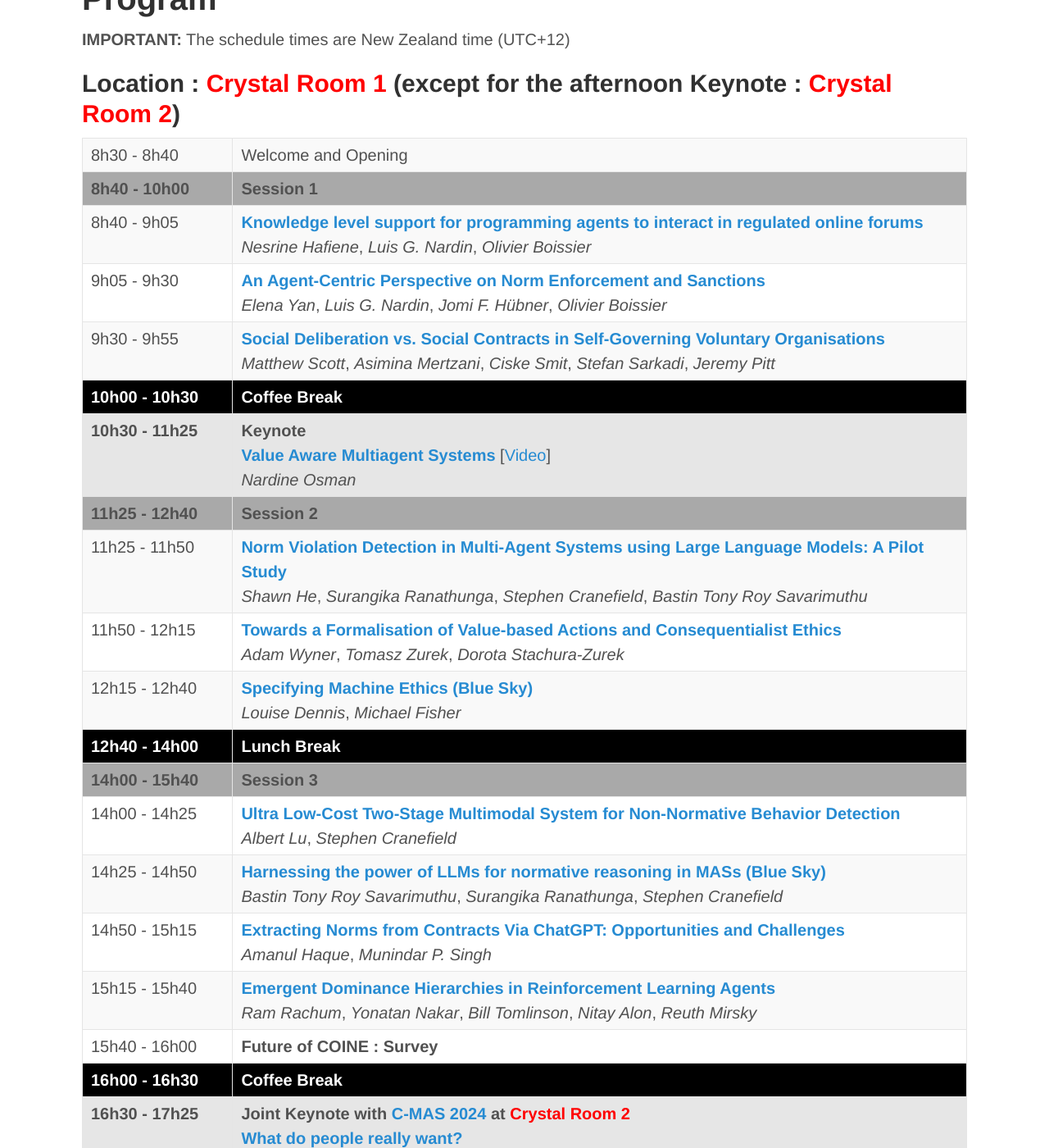
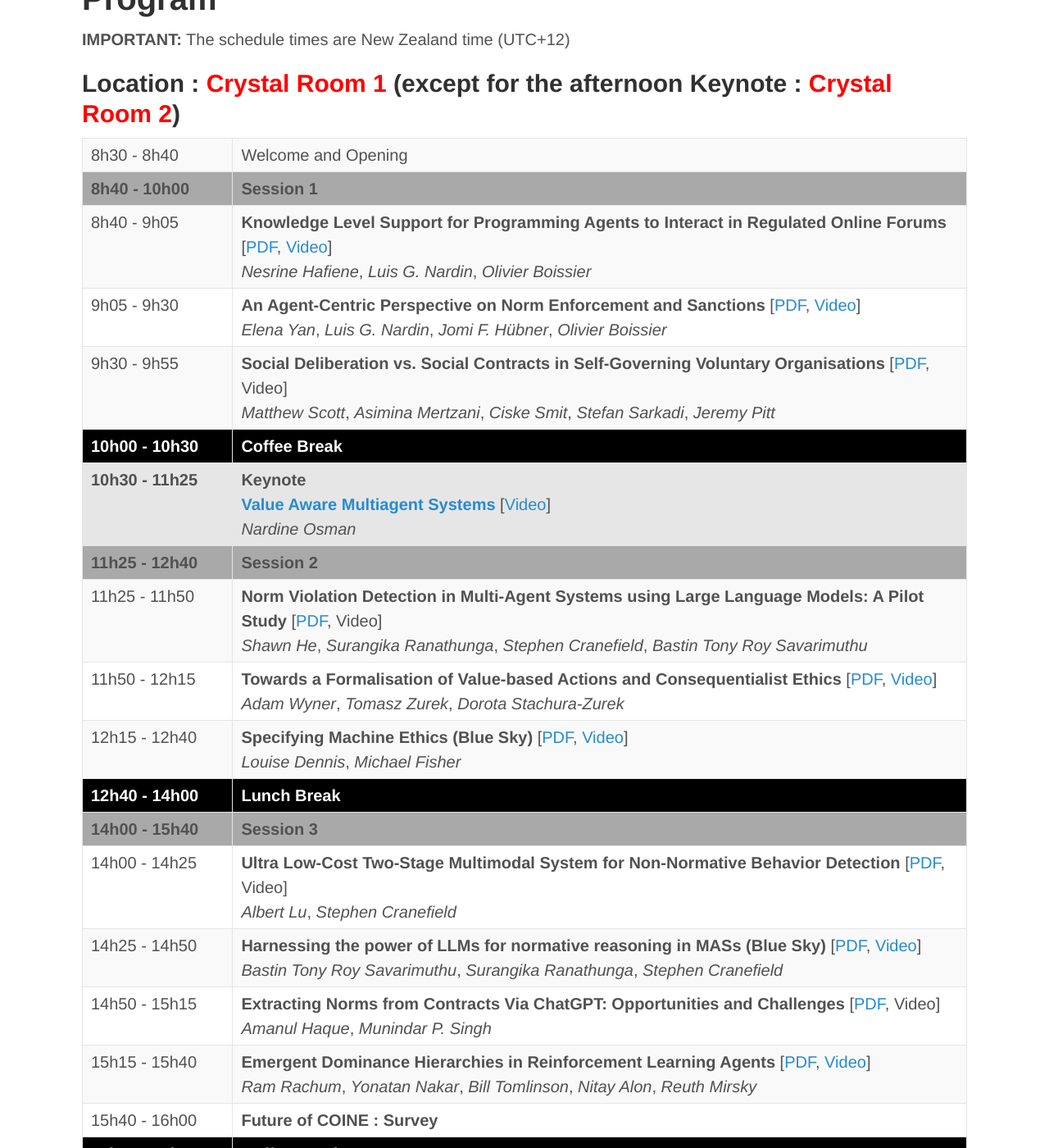
Before and after one commit to coin-workshop/coine-2024-auckland, a Jekyll site: the page built from technical_programme.md, in a window 1280 px wide and 1400 px high, scrolled down 266 px. Shown: the whole window at 82% size. Built offline with Jekyll 4.4.1, drawn with Linux system fonts in a browser that asks for light colours.

Commit message:
Added video links

```diff
--- a/technical_programme.md
+++ b/technical_programme.md
@@ -20,15 +20,15 @@ title: Program
     </tr>
     <tr>
       <td align="left" valign="top">8h40 - 9h05</td>
-      <td align="left" valign="top"><b><a href="https://ci.mines-stetienne.fr/coine2024/nesrineEtAl2024-coine2024.pdf" target="_blank">Knowledge level support for programming agents to interact in regulated online forums</a></b><br/><i>Nesrine Hafiene</i>, <i>Luis G. Nardin</i>, <i>Olivier Boissier</i></td>
+      <td align="left" valign="top"><b>Knowledge Level Support for Programming Agents to Interact in Regulated Online Forums</b> [<a href="https://ci.mines-stetienne.fr/coine2024/nesrineEtAl2024-coine2024.pdf" target="_blank">PDF</a>, <a href="https://www.youtube.com/watch?v=E_722iG0-Ag" target="_blank">Video</a>]<br/><i>Nesrine Hafiene</i>, <i>Luis G. Nardin</i>, <i>Olivier Boissier</i></td>
     </tr>
     <tr>
       <td align="left" valign="top">9h05 - 9h30</td>
-      <td align="left" valign="top"><b><a href="https://arxiv.org/abs/2403.15128" target="_blank">An Agent-Centric Perspective on Norm Enforcement and Sanctions</a></b><br/><i>Elena Yan</i>, <i>Luis G. Nardin</i>, <i>Jomi F. Hübner</i>, <i>Olivier Boissier</i></td>
+      <td align="left" valign="top"><b>An Agent-Centric Perspective on Norm Enforcement and Sanctions</b> [<a href="https://arxiv.org/abs/2403.15128" target="_blank">PDF</a>, <a href="https://www.youtube.com/watch?v=mhTkXgx4aJA" target="_blank">Video</a>]<br/><i>Elena Yan</i>, <i>Luis G. Nardin</i>, <i>Jomi F. Hübner</i>, <i>Olivier Boissier</i></td>
     </tr>
     <tr>
       <td align="left" valign="top">9h30 - 9h55</td>
-      <td align="left" valign="top"><b><a href="https://arxiv.org/abs/2403.16329" target="_blank">Social Deliberation vs. Social Contracts in Self-Governing Voluntary Organisations</a></b><br/><i>Matthew Scott</i>, <i>Asimina Mertzani</i>, <i>Ciske Smit</i>, <i>Stefan Sarkadi</i>, <i>Jeremy Pitt</i></td>
+      <td align="left" valign="top"><b>Social Deliberation vs. Social Contracts in Self-Governing Voluntary Organisations</b> [<a href="https://arxiv.org/abs/2403.16329" target="_blank">PDF</a>, Video]<br/><i>Matthew Scott</i>, <i>Asimina Mertzani</i>, <i>Ciske Smit</i>, <i>Stefan Sarkadi</i>, <i>Jeremy Pitt</i></td>
     </tr>
     <tr>
       <td style="background-color: black; color: white;" align="left" valign="top"><b>10h00 - 10h30</b></td>
@@ -36,7 +36,7 @@ title: Program
     </tr>
     <tr>
       <td style="background-color: rgb(230, 230, 230);" align="left" valign="top"><b>10h30 - 11h25</b></td>
-      <td style="background-color: rgb(230, 230, 230);" align="left" valign="top"><b>Keynote</b><br/><b><a href="keynote.html">Value Aware Multiagent Systems</a></b> [<a href="https://www.youtube.com/watch?v=3F2FOpBfXDE&ab_channel=COINEWorkshop" target="_blank">Video</a>]<br/><i>Nardine Osman</i></td>
+      <td style="background-color: rgb(230, 230, 230);" align="left" valign="top"><b>Keynote</b><br/><b><a href="keynote.html">Value Aware Multiagent Systems</a></b> [<a href="https://www.youtube.com/watch?v=3F2FOpBfXDE" target="_blank">Video</a>]<br/><i>Nardine Osman</i></td>
     </tr>
     <tr>
       <td style="background-color: darkgray;" align="left" valign="top"><b>11h25 - 12h40</b></td>
@@ -44,15 +44,15 @@ title: Program
     </tr>
     <tr>
       <td align="left" valign="top">11h25 - 11h50</td>
-      <td align="left" valign="top"><b><a href="https://arxiv.org/abs/2403.16517" target="_blank">Norm Violation Detection in Multi-Agent Systems using Large Language Models: A Pilot Study</a></b><br/><i>Shawn He</i>, <i>Surangika Ranathunga</i>, <i>Stephen Cranefield</i>, <i>Bastin Tony Roy Savarimuthu</i></td>
+      <td align="left" valign="top"><b>Norm Violation Detection in Multi-Agent Systems using Large Language Models: A Pilot Study</b> [<a href="https://arxiv.org/abs/2403.16517" target="_blank">PDF</a>, Video]<br/><i>Shawn He</i>, <i>Surangika Ranathunga</i>, <i>Stephen Cranefield</i>, <i>Bastin Tony Roy Savarimuthu</i></td>
     </tr>
     <tr>
       <td align="left" valign="top">11h50 - 12h15</td>
-      <td align="left" valign="top"><b><a href="https://arxiv.org/abs/2403.16719" target="_blank">Towards a Formalisation of Value-based Actions and Consequentialist Ethics</a></b><br/><i>Adam Wyner</i>, <i>Tomasz Zurek</i>, <i>Dorota Stachura-Zurek</i></td>
+      <td align="left" valign="top"><b>Towards a Formalisation of Value-based Actions and Consequentialist Ethics</b> [<a href="https://arxiv.org/abs/2403.16719" target="_blank">PDF</a>, <a href="https://www.youtube.com/watch?v=AAQghxND_TU" target="_blank">Video</a>]<br/><i>Adam Wyner</i>, <i>Tomasz Zurek</i>, <i>Dorota Stachura-Zurek</i></td>
     </tr>
     <tr>
       <td align="left" valign="top">12h15 - 12h40</td>
-      <td align="left" valign="top"><b><a href="https://arxiv.org/abs/2403.16100" target="_blank">Specifying Machine Ethics (Blue Sky)</a></b><br/><i>Louise Dennis</i>, <i>Michael Fisher</i></td>
+      <td align="left" valign="top"><b>Specifying Machine Ethics (Blue Sky)</b> [<a href="https://arxiv.org/abs/2403.16100" target="_blank">PDF</a>, <a href="https://www.youtube.com/watch?v=PUzb4l4vb9k" target="_blank">Video</a>]<br/><i>Louise Dennis</i>, <i>Michael Fisher</i></td>
     </tr>
     <tr>
       <td style="background-color: black; color: white;" align="left" valign="top"><b>12h40 - 14h00</b></td>
@@ -64,19 +64,19 @@ title: Program
     </tr>
     <tr>
       <td align="left" valign="top">14h00 - 14h25</td>
-      <td align="left" valign="top"><b><a href="https://arxiv.org/abs/2403.16151" target="_blank">Ultra Low-Cost Two-Stage Multimodal System for Non-Normative Behavior Detection</a></b><br/><i>Albert Lu</i>, <i>Stephen Cranefield</i></td>
+      <td align="left" valign="top"><b>Ultra Low-Cost Two-Stage Multimodal System for Non-Normative Behavior Detection</b> [<a href="https://arxiv.org/abs/2403.16151" target="_blank">PDF</a>, Video]<br/><i>Albert Lu</i>, <i>Stephen Cranefield</i></td>
     </tr>
     <tr>
       <td align="left" valign="top">14h25 - 14h50</td>
-      <td align="left" valign="top"><b><a href="https://arxiv.org/abs/2403.16524" target="_blank">Harnessing the power of LLMs for normative reasoning in MASs (Blue Sky)</a></b><br/><i>Bastin Tony Roy Savarimuthu</i>, <i>Surangika Ranathunga</i>, <i>Stephen Cranefield</i></td>
+      <td align="left" valign="top"><b>Harnessing the power of LLMs for normative reasoning in MASs (Blue Sky)</b> [<a href="https://arxiv.org/abs/2403.16524" target="_blank">PDF</a>, <a href="https://www.youtube.com/watch?v=0IHrEvZIzt4" target="_blank">Video</a>]<br/><i>Bastin Tony Roy Savarimuthu</i>, <i>Surangika Ranathunga</i>, <i>Stephen Cranefield</i></td>
     </tr>
     <tr>
       <td align="left" valign="top">14h50 - 15h15</td>
-      <td align="left" valign="top"><b><a href="https://arxiv.org/abs/2404.02269" target="_blank">Extracting Norms from Contracts Via ChatGPT: Opportunities and Challenges</a></b><br/><i>Amanul Haque</i>, <i>Munindar P. Singh</i></td>
+      <td align="left" valign="top"><b>Extracting Norms from Contracts Via ChatGPT: Opportunities and Challenges</b> [<a href="https://arxiv.org/abs/2404.02269" target="_blank">PDF</a>, Video]<br/><i>Amanul Haque</i>, <i>Munindar P. Singh</i></td>
     </tr>
     <tr>
       <td align="left" valign="top">15h15 - 15h40</td>
-      <td align="left" valign="top"><b><a href="https://r.rachum.com/dh-coine" target="_blank">Emergent Dominance Hierarchies in Reinforcement Learning Agents</a></b><br/><i>Ram Rachum</i>, <i>Yonatan Nakar</i>, <i>Bill Tomlinson</i>, <i>Nitay Alon</i>, <i>Reuth Mirsky</i></td>
+      <td align="left" valign="top"><b>Emergent Dominance Hierarchies in Reinforcement Learning Agents</b> [<a href="https://r.rachum.com/dh-coine" target="_blank">PDF</a>, <a href="https://www.youtube.com/watch?v=_wmjbVduHi4" target="_blank">Video</a>]<br/><i>Ram Rachum</i>, <i>Yonatan Nakar</i>, <i>Bill Tomlinson</i>, <i>Nitay Alon</i>, <i>Reuth Mirsky</i></td>
     </tr>
     <tr>
       <td align="left" valign="top">15h40 - 16h00</td>
```
Also changed, not shown: index.md (+3 -2 lines).
